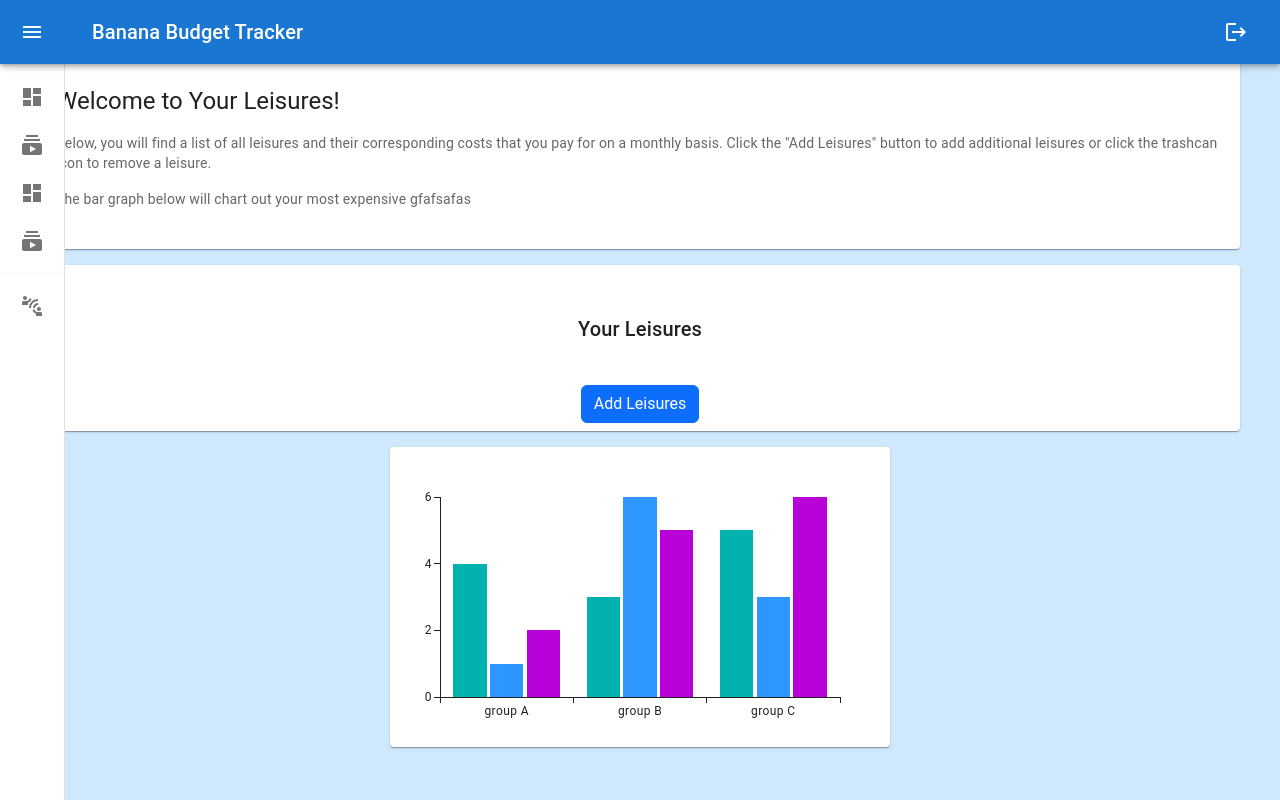
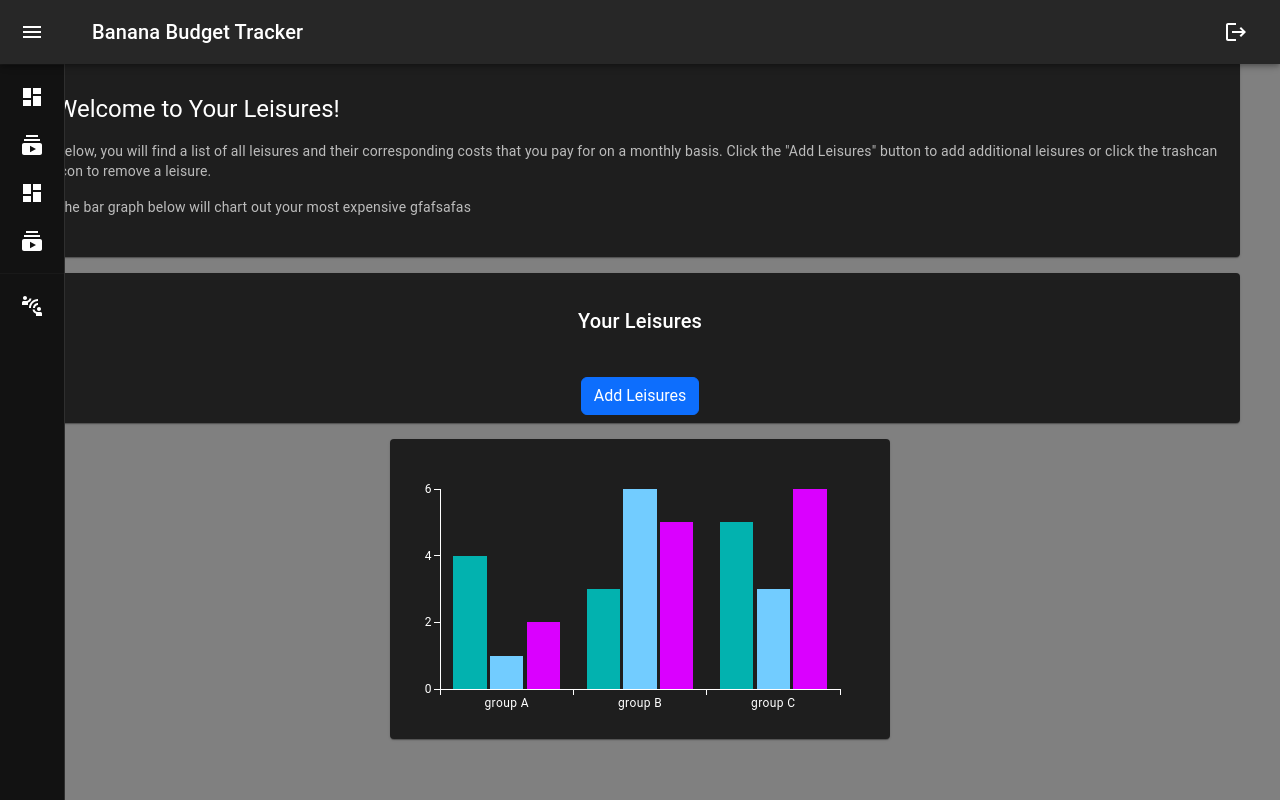
Before and after one commit to robstowe/Budget-Tracker, a React (Create React App) app in the folder client/: page /Leisure in a window 1280 px wide. Built offline with nearby package versions, Linux system fonts and the light colour scheme; grey boxes are pictures that could not be loaded.

Commit message:
created dark mode for all MUI components

```diff
--- a/client/src/components/Dashboard/index.js
+++ b/client/src/components/Dashboard/index.js
@@ -13,7 +13,13 @@ import Typography from '@mui/material/Typography';
 import SubBars from '../Subscriptions/chart';
 import UtilBars from '../Utilities/chart';
 import LeisureBars from '../Leisure/chart';
+import { ThemeProvider, createTheme } from '@mui/material/styles';
 
+const darkTheme = createTheme({
+  palette: {
+    mode: 'dark',
+  },
+});
 
 const Item = styled(Paper)(({ theme }) => ({
   backgroundColor: theme.palette.mode === 'dark' ? '#1A2027' : '#fff',
@@ -26,11 +32,12 @@ const Item = styled(Paper)(({ theme }) => ({
 export default function Dashboard({ open }) {
   return (
 
+    <ThemeProvider theme={darkTheme}>
     <React.Fragment>
       <CssBaseline />
       <Container maxWidth="xxl"
         sx={{
-          bgcolor: '#cfe8fc',
+          bgcolor: 'grey',
           minHeight: '100vh',
           display: 'flex',
           alignItems: 'center',
@@ -159,5 +166,6 @@ export default function Dashboard({ open }) {
         </Box>
       </Container>
     </React.Fragment>
+      </ThemeProvider>
   );
 }
--- a/client/src/components/Leisure/index.js
+++ b/client/src/components/Leisure/index.js
@@ -15,6 +15,13 @@ import List from '@mui/material/List';
 import ModalLeisure from './modal';
 import LeisureList from './list';
 import Navbar from '../Navbar/index';
+import { ThemeProvider, createTheme } from '@mui/material/styles';
+
+const darkTheme = createTheme({
+  palette: {
+    mode: 'dark',
+  },
+});
 
 const Item = styled(Paper)(({ theme }) => ({
   backgroundColor: theme.palette.mode === 'dark' ? '#1A2027' : '#fff',
@@ -62,13 +69,14 @@ export default function Subs({ open }) {
 
 
   return (
+    <ThemeProvider theme={darkTheme}>
     <React.Fragment>
     <CssBaseline />
     <Navbar />
     <Container
       maxWidth="xxl"
       sx={{
-        bgcolor: '#cfe8fc',
+        bgcolor: 'grey',
         minHeight: '100vh',
         display: 'flex',
         alignItems: 'center',
@@ -106,7 +114,7 @@ export default function Subs({ open }) {
           <Card>
             <CardContent>
               <Box sx={{ display: 'flex', justifyContent: 'space-around' }}>
-                <Typography sx={{ mt: 4, mb: 2 }} variant="h6" component="div">
+                <Typography sx={{ mt: 2, mb: 2 }} variant="h6" component="div">
                   Your Leisures
                   <LeisureList leisures={leisures} onDeleteLeisure={deleteLeisure} onEditLeisure={editLeisure} />
                 </Typography>
@@ -127,5 +135,6 @@ export default function Subs({ open }) {
       </Box>
     </Container>
   </React.Fragment>
+  </ThemeProvider>
 );
 };
--- a/client/src/components/Leisure/modal.js
+++ b/client/src/components/Leisure/modal.js
@@ -46,7 +46,7 @@ function ModalLeisure({ addLubby }) {
         Add Leisures
       </Button>
 
-      <Modal show={show} onHide={handleClose}>
+      <Modal show={show} onHide={handleClose} centered>
         <Modal.Header closeButton>
           <Modal.Title>Add Your New Leisure</Modal.Title>
         </Modal.Header>
--- a/client/src/components/Navbar/index.js
+++ b/client/src/components/Navbar/index.js
@@ -16,16 +16,23 @@ import ListItem from '@mui/material/ListItem';
 import ListItemButton from '@mui/material/ListItemButton';
 import ListItemIcon from '@mui/material/ListItemIcon';
 import ListItemText from '@mui/material/ListItemText';
-import InboxIcon from '@mui/icons-material/MoveToInbox';
 import MailIcon from '@mui/icons-material/Mail';
-import Dashboard from '../Dashboard';
+// import Dashboard from '../Dashboard';
 import AuthService from '../../utils/auth';
 import LogoutIcon from '@mui/icons-material/Logout';
 import DashboardIcon from '@mui/icons-material/Dashboard';
 import SubscriptionsIcon from '@mui/icons-material/Subscriptions';
 import ConnectWithoutContactIcon from '@mui/icons-material/ConnectWithoutContact';
+import { ThemeProvider, createTheme } from '@mui/material/styles';
+
+const darkTheme = createTheme({
+  palette: {
+    mode: 'dark',
+  },
+});
 
 const drawerWidth = 240;
+
 
 const openedMixin = (theme) => ({
   width: drawerWidth,
@@ -120,6 +127,7 @@ export default function MiniDrawer() {
   ];
 
   return (
+    <ThemeProvider theme={darkTheme}>
     <Box sx={{ display: 'flex' }}>
       <CssBaseline />
       <AppBar position="fixed" open={open}>
@@ -214,5 +222,6 @@ export default function MiniDrawer() {
       </Drawer>
       {/* <Dashboard open={open} /> */}
     </Box>
+    </ThemeProvider>
   );
 }
--- a/client/src/components/SignIn/index.js
+++ b/client/src/components/SignIn/index.js
@@ -16,7 +16,12 @@ import { useMutation } from '@apollo/client';
 import { LOGIN_USER } from '../../utils/mutations';
 import Auth from '../../utils/auth';
 
-const defaultTheme = createTheme();
+
+const darkTheme = createTheme({
+  palette: {
+    mode: 'dark',
+  },
+});
 
 function Copyright(props) {
   return (
@@ -93,7 +98,7 @@ const Login = (props) => {
   };
 
   return (
-    <ThemeProvider theme={defaultTheme}>
+    <ThemeProvider theme={darkTheme}>
       <Grid container component="main" sx={{ height: '100vh' }}>
         <CssBaseline />
         <Grid
--- a/client/src/components/SignUp/index.js
+++ b/client/src/components/SignUp/index.js
@@ -14,7 +14,11 @@ import { useMutation } from '@apollo/client';
 import { ADD_USER } from '../../utils/mutations';
 import Auth from '../../utils/auth'
 
-const defaultTheme = createTheme();
+const darkTheme = createTheme({
+  palette: {
+    mode: 'dark',
+  },
+});
 
 const SignUp = () => {
   const [formState, setFormState] = useState({ email: '', password: '' });
@@ -53,7 +57,7 @@ const SignUp = () => {
   };
 
   return (
-    <ThemeProvider theme={defaultTheme}>
+    <ThemeProvider theme={darkTheme}>
       <Grid container component="main" sx={{ height: '100vh' }}>
         <CssBaseline />
         <Grid
--- a/client/src/components/Subscriptions/index.js
+++ b/client/src/components/Subscriptions/index.js
@@ -14,7 +14,15 @@ import SubBars from '../Subscriptions/chart';
 import List from '@mui/material/List';
 import ModalSub from './modal';
 import SubList from './list';
-import Navbar from '../Navbar/index'
+import Navbar from '../Navbar/index';
+import { ThemeProvider, createTheme } from '@mui/material/styles';
+
+const darkTheme = createTheme({
+  palette: {
+    mode: 'dark',
+  },
+});
+
 
 
 
@@ -64,12 +72,13 @@ const Subs = ({ open }) => {
 
   return (
     <React.Fragment>
+      <ThemeProvider theme={darkTheme}>
       <CssBaseline />
       <Navbar />
       <Container
         maxWidth="xxl"
         sx={{
-          bgcolor: '#cfe8fc',
+          bgcolor: 'grey',
           minHeight: '100vh',
           display: 'flex',
           alignItems: 'center',
@@ -107,7 +116,7 @@ const Subs = ({ open }) => {
             <Card>
               <CardContent>
                 <Box sx={{ display: 'flex', justifyContent: 'space-around' }}>
-                  <Typography sx={{ mt: 4, mb: 2 }} variant="h6" component="div">
+                  <Typography sx={{ mt: 2, mb: 2 }} variant="h6" component="div">
                     Your Subscriptions
                     <SubList subscriptions={subscriptions} onDeleteSubscription={deleteSubscription} onEditSubscription={editSubscription} />
                   </Typography>
@@ -127,6 +136,7 @@ const Subs = ({ open }) => {
           </Box>
         </Box>
       </Container>
+      </ThemeProvider>
     </React.Fragment>
   );
 };
--- a/client/src/components/Subscriptions/modal.js
+++ b/client/src/components/Subscriptions/modal.js
@@ -50,7 +50,7 @@ function ModalSub({ addSubscription }) {
         Add Subscription
       </Button>
 
-      <Modal show={show} onHide={handleClose}>
+      <Modal show={show} onHide={handleClose} centered>
         <Modal.Header closeButton>
           <Modal.Title>Add Your New Subscription</Modal.Title>
         </Modal.Header>
--- a/client/src/components/Utilities/index.js
+++ b/client/src/components/Utilities/index.js
@@ -15,6 +15,13 @@ import List from '@mui/material/List';
 import ModalUtil from './modal';
 import UtilList from './list';
 import Navbar from '../Navbar/index';
+import { ThemeProvider, createTheme } from '@mui/material/styles';
+
+const darkTheme = createTheme({
+  palette: {
+    mode: 'dark',
+  },
+});
 
 
 const Item = styled(Paper)(({ theme }) => ({
@@ -62,13 +69,14 @@ export default function Utils({ open }) {
     };
 
   return (
+    <ThemeProvider theme={darkTheme}>
     <React.Fragment>
       <CssBaseline />
       <Navbar />
       <Container
         maxWidth="xxl"
         sx={{
-          bgcolor: '#cfe8fc',
+          bgcolor: 'grey',
           minHeight: '100vh',
           display: 'flex',
           alignItems: 'center',
@@ -106,7 +114,7 @@ export default function Utils({ open }) {
             <Card>
               <CardContent>
                 <Box sx={{ display: 'flex', justifyContent: 'space-around' }}>
-                  <Typography sx={{ mt: 4, mb: 2 }} variant="h6" component="div">
+                  <Typography sx={{ mt: 2, mb: 2 }} variant="h6" component="div">
                     Your Utilities
                     <UtilList utilities={utilities} onDeleteUtility={deleteUtility} onEditUtility={editUtility} />
                   </Typography>
@@ -127,5 +135,6 @@ export default function Utils({ open }) {
         </Box>
       </Container>
     </React.Fragment>
+    </ThemeProvider>
   );
 };
--- a/client/src/components/Utilities/modal.js
+++ b/client/src/components/Utilities/modal.js
@@ -46,7 +46,7 @@ function ModalUtil({ addUtility }) {
         Add Utility
       </Button>
 
-      <Modal show={show} onHide={handleClose}>
+      <Modal show={show} onHide={handleClose} centered>
         <Modal.Header closeButton>
           <Modal.Title>Add Your New Utility</Modal.Title>
         </Modal.Header>
```
